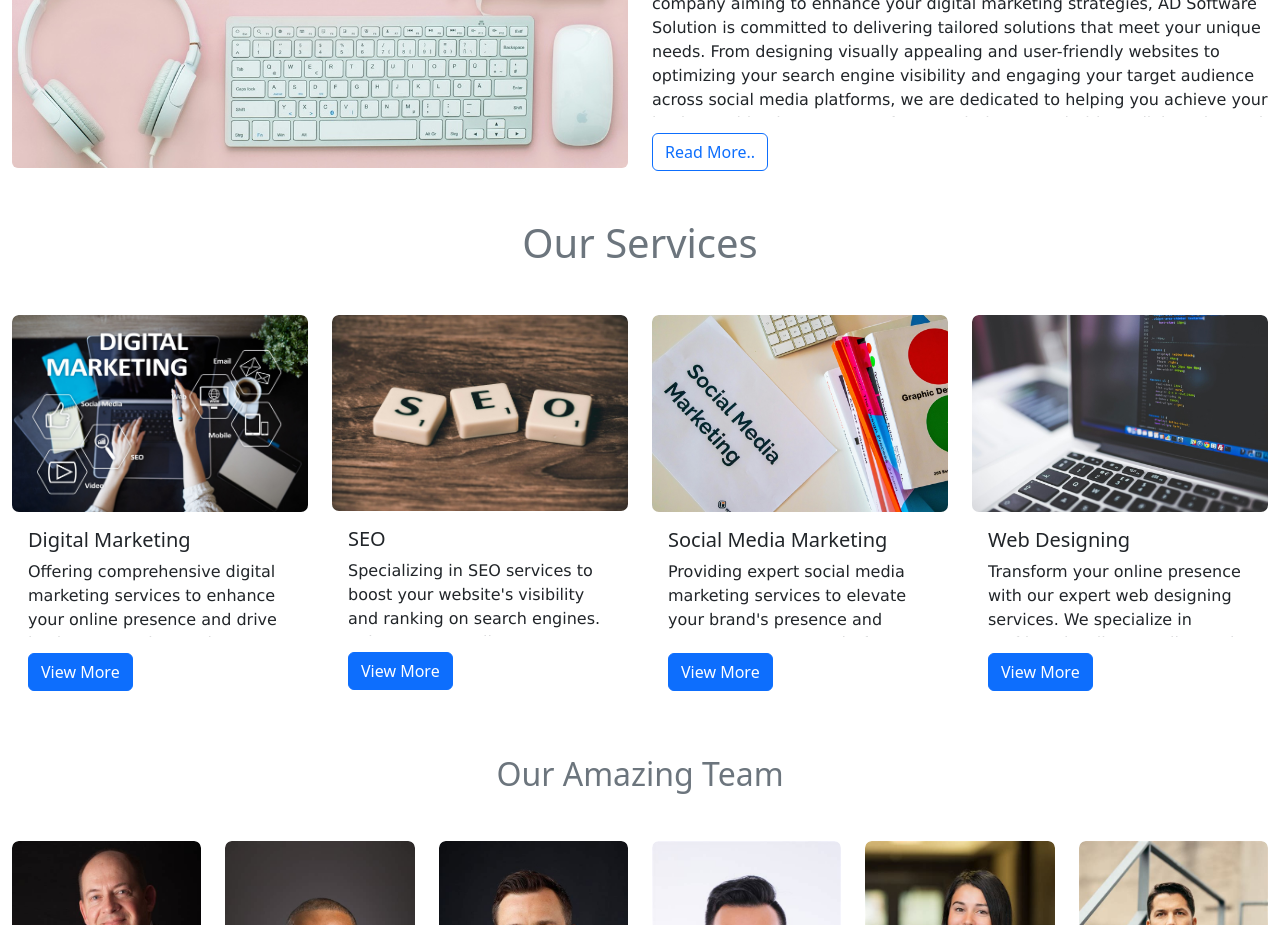
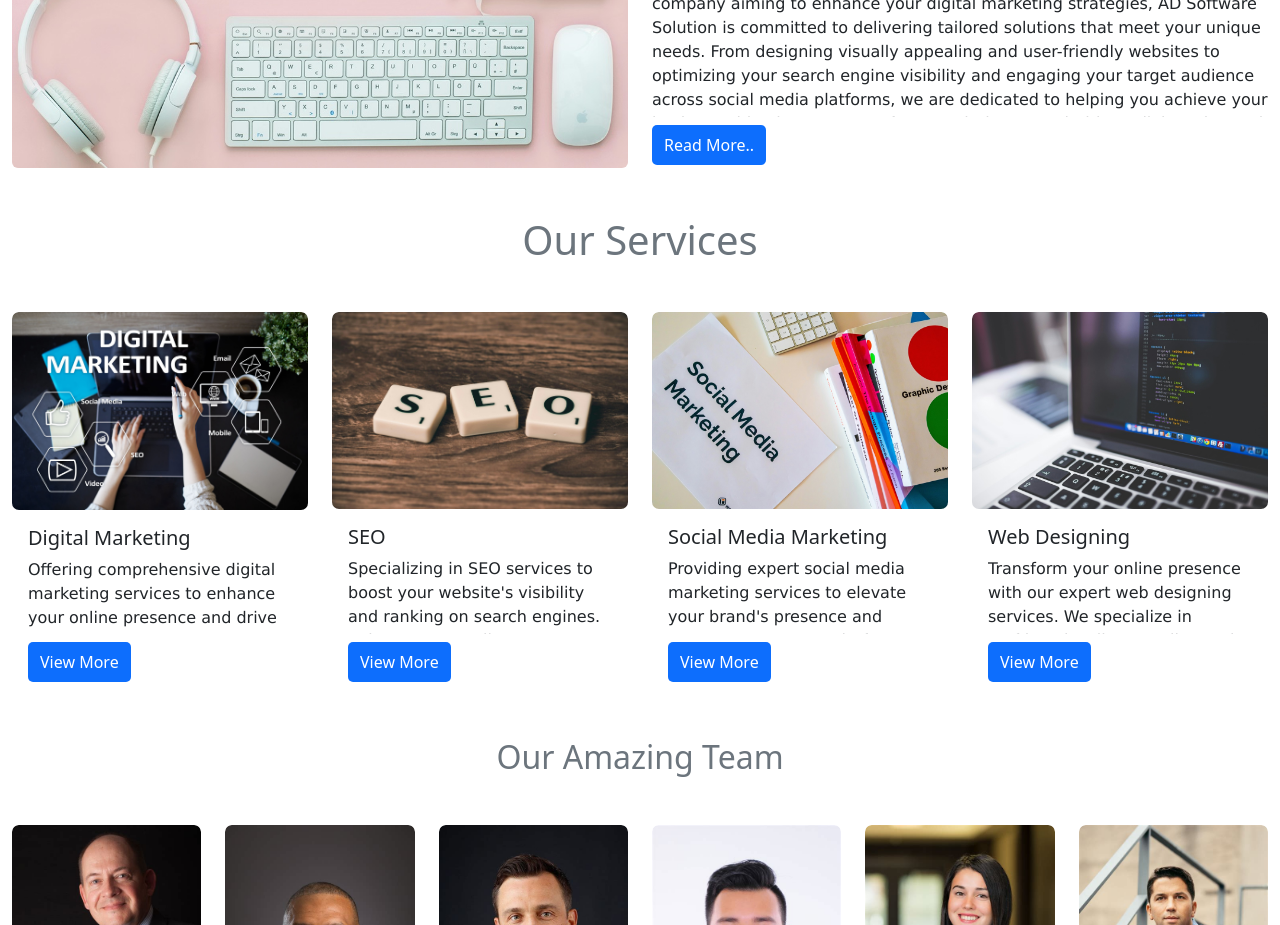
Before and after one commit to IAmJustAUsualUser/adsoftwaresolution, a plain HTML site: page index.html in a window 1280 px wide. Shown: the part 1080-2005 px from the top of the page. Drawn offline with nearby package versions, Linux system fonts and the light colour scheme.

Commit message:
Fix Readmore Button

```diff
--- a/css/style.css
+++ b/css/style.css
@@ -70,3 +70,10 @@ p {
   justify-content: center;
   align-items: center; */
 }
+.viewmore {
+  background-color: #0d6efd;
+  color: white;
+  padding: 9px 0.75rem;
+  text-decoration: none;
+  border-radius: 5px;
+}
--- a/index.html
+++ b/index.html
@@ -234,7 +234,7 @@
             empower you to succeed in the digital age with innovative strategies
             and unparalleled expertise.
           </p>
-          <button class="btn btn-outline-primary">Read More..</button>
+          <a href="about-us.html" class="viewmore">Read More..</a>
         </div>
       </div>
     </div>
@@ -262,9 +262,7 @@
                 target audience effectively through strategic use of search
                 engines, social media, email, and more
               </p>
-              <a href="digital-marketing.html" class="btn btn-primary"
-                >View More</a
-              >
+              <a href="digital-marketing.html" class="viewmore">View More</a>
             </div>
           </div>
         </div>
@@ -284,7 +282,7 @@
                 attract targeted traffic through effective search engine
                 optimization strategies.
               </p>
-              <a href="search-engine-optimization.html" class="btn btn-primary"
+              <a href="search-engine-optimization.html" class="viewmore"
                 >View More</a
               >
             </div>
@@ -306,7 +304,7 @@
                 and connect with your audience through strategic social media
                 campaigns.
               </p>
-              <a href="social-media-marketing.html" class="btn btn-primary"
+              <a href="social-media-marketing.html" class="viewmore"
                 >View More</a
               >
             </div>
@@ -328,7 +326,7 @@
                 user-friendly websites that not only showcase your brand's
                 unique identity but also enhance user experience.
               </p>
-              <a href="web-designing.html" class="btn btn-primary">View More</a>
+              <a href="web-designing.html" class="viewmore">View More</a>
             </div>
           </div>
         </div>
```
Also changed, not shown: about-us.html (+1 -1 lines).
